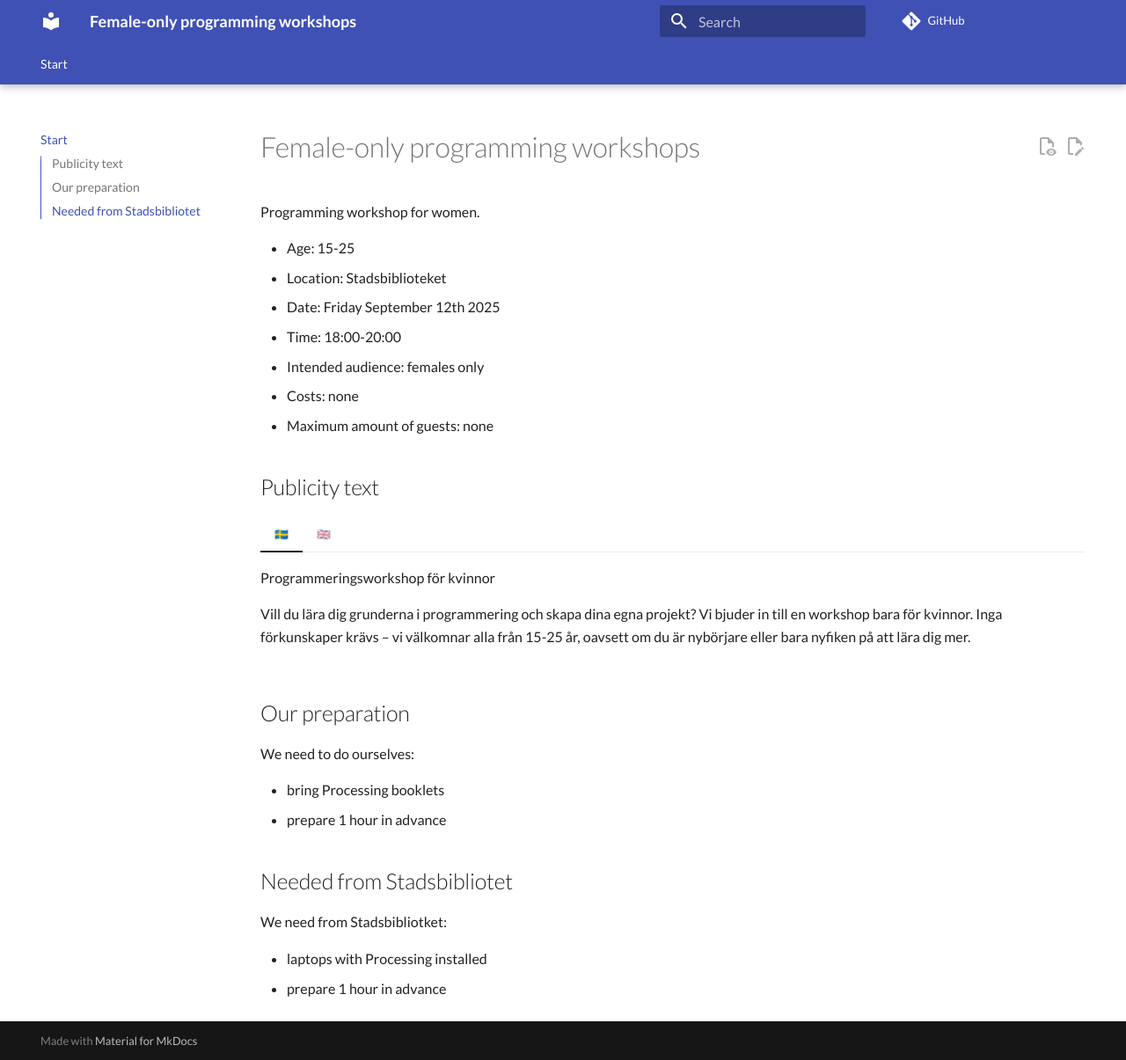
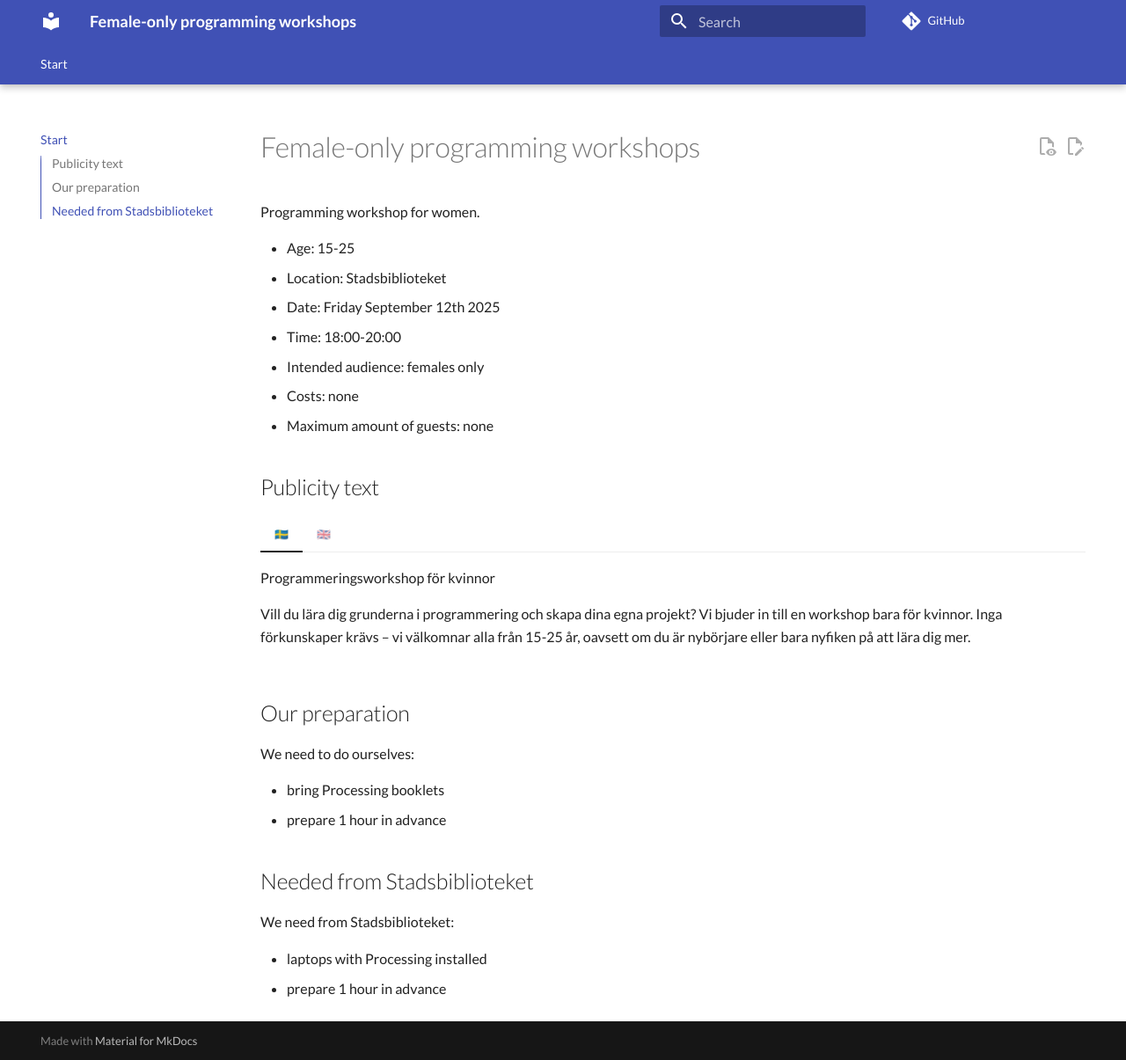
Before and after one commit to richelbilderbeek/workshop_20250306, an MkDocs documentation site: the page built from docs/README.md, in a window 1280 px wide and 1205 px high. Shown: the whole window at 88% size. Built offline with MkDocs 1.6.1 and Material for MkDocs 9.7.7, drawn with Linux system fonts in a browser that asks for light colours; comment, search, counter and statistics services are not loaded.

Commit message:
Fix spelling

```diff
--- a/docs/README.md
+++ b/docs/README.md
@@ -39,9 +39,9 @@ We need to do ourselves:
 - bring Processing booklets
 - prepare 1 hour in advance
 
-## Needed from Stadsbibliotet
+## Needed from Stadsbiblioteket
 
-We need from Stadsbibliotket:
+We need from Stadsbiblioteket:
 
 - laptops with Processing installed
 - prepare 1 hour in advance
```
Also changed, not shown: .wordlist.txt.
